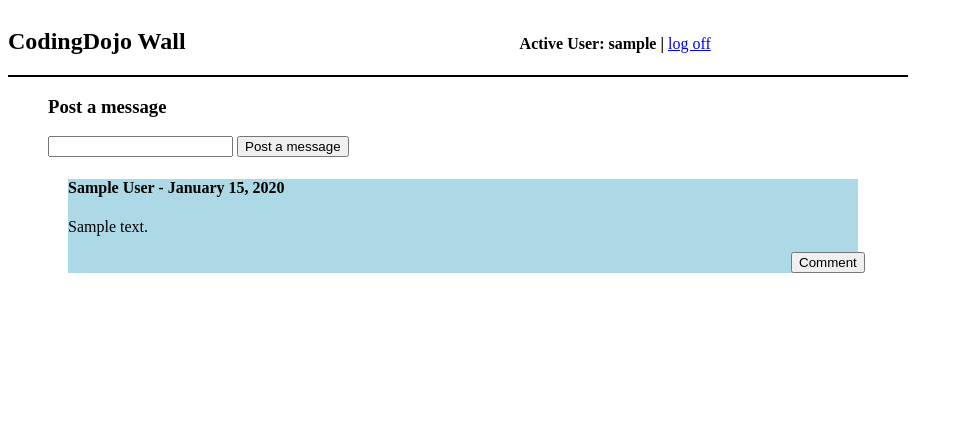
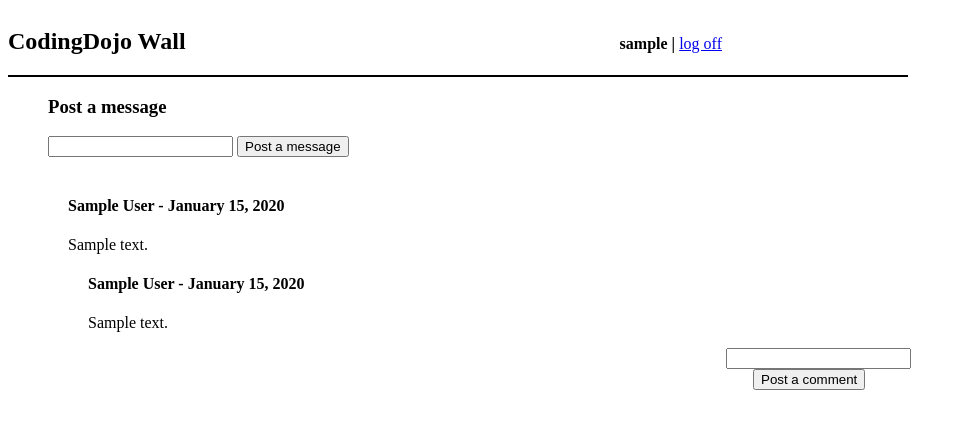
Before and after one commit to kristopher-merolla/Dojo-Week-4, a Flask app: page /thewall in a window 1280 px wide. Shown: the top 429 px of the page, without its empty margins (0-966 px from the left). Run offline with Flask 2, Linux system fonts and the light colour scheme; the visitor is signed in with stand-in values (Sample User, id 1); tables that the repository leaves empty hold one stand-in row (values such as "Sample post").

Commit message:
Finished The Wall, fully functional login/register, post a message, and comment on the message, multiple users

```diff
--- a/MySQL/assignments/the_wall/server.py
+++ b/MySQL/assignments/the_wall/server.py
@@ -31,9 +31,12 @@ def active_user():
 	if (session.get('active_user') == None): # if no active user, redirect to the login page
 		return redirect('/')
 	else:
+		# if the user is logged in, pull all posts and all comments from all users
 		query_posts = "SELECT posts.id,CONCAT(users.first_name,' ',users.last_name) AS name,posts.message,CONCAT(MONTHNAME(posts.created_at), ' ', DAY(posts.created_at), ', ', YEAR(posts.created_at)) AS date from posts join users on users.id = posts.user_id"
 		posts = mysql.query_db(query_posts)
-		return render_template('active.html', all_posts = posts) # if active user is available, go to the wall (active.html)
+		query_comments = "SELECT comments.post_id, comments.user_id, comments.comment, CONCAT(MONTHNAME(comments.created_at), ' ', DAY(comments.created_at), ', ', YEAR(comments.created_at)) AS date, CONCAT(users.first_name,' ',users.last_name) AS name from comments join users on users.id = comments.user_id"
+		comments = mysql.query_db(query_comments)
+		return render_template('active.html', all_posts = posts, all_comments = comments) # if active user is available, go to the wall (active.html)
 
 # PAGE TO LOGIN EXISTING USER
 @app.route('/login', methods=['POST'])
@@ -142,18 +145,27 @@ def new_post():
 			return redirect('/thewall')
 	# if we are dealing with a new comment (NOT a new post)
 	if (request.form['new_post'] == 'new_comment'):
-		print "new comment"
-		return	redirect('/thewall/comment')
+		print "new comment coming..."
+		# if the comment is blank, return to the wall
+		if (len(request.form['comment_post']) == 0):
+			return redirect('/thewall')
+		# else (if the comment is NOT blank) post the comment and return to the wall
+		else:
+			grab_user_id = "SELECT id FROM users WHERE email = :email"
+			grab_data = {'email': session['active_user']}
+			post_id = int(request.form['post_index'])
+			print "len not 0"
+			user_id = mysql.query_db(grab_user_id, grab_data)[0]['id']
+			comment = request.form['comment_post']
+
+			new_comment = "INSERT INTO comments (post_id, user_id, comment, created_at, updated_at) VALUES (:post_id, :user_id, :comment, NOW(), NOW())"
+			comment_data = {'post_id': post_id, 'user_id': user_id, 'comment': comment}
+			mysql.query_db(new_comment,comment_data)
+			print "new comment added to database"
+			return	redirect('/thewall')
 
 
-@app.route('/thewall/comment') # redirect to here when login successful
-def active_comment():
-	if (session.get('active_user') == None): # if no active user, redirect to the login page
-		return redirect('/')
-	else:
-		query_posts = "SELECT posts.id,CONCAT(users.first_name,' ',users.last_name) AS name,posts.message,CONCAT(MONTHNAME(posts.created_at), ' ', DAY(posts.created_at), ', ', YEAR(posts.created_at)) AS date from posts join users on users.id = posts.user_id"
-		posts = mysql.query_db(query_posts)
-		return render_template('active.html', all_posts = posts) # if active user is available, go to the wall (active.html)
+
 
 
 app.run(debug=True)
--- a/MySQL/assignments/the_wall/static/css/wall_styles.css
+++ b/MySQL/assignments/the_wall/static/css/wall_styles.css
@@ -12,7 +12,7 @@
 
 #header {
 	display: inline-block;
-	padding-right: 330px;
+	padding-right: 430px;
 }
 
 #active_user {
@@ -31,9 +31,16 @@
 
 .post {
 	margin-left: 20px;
-	background-color: lightblue;
 }
 
 #comment_button {
-	margin-left: 723px;
+	margin-left: 685px;
 }
+
+#comment_box {
+	margin-left: 20px;
+}
+
+#comment_post {
+	margin-left: 658px;
+}
--- a/MySQL/assignments/the_wall/templates/active.html
+++ b/MySQL/assignments/the_wall/templates/active.html
@@ -9,7 +9,7 @@
 		<div id="top_bar">
 			<h2 id="header">CodingDojo Wall</h2>
 			<div id="right_header">
-				<h4 id="active_user">Active User: {{session['active_user']}} | </h4>
+				<h4 id="active_user">{{session['active_user']}} | </h4>
 				<a href="/">log off</a>
 			</div>
 		</div>
@@ -20,15 +20,27 @@
 				<input type="hidden" name="new_post" value="new_post"> <!-- Hidden value to now if we're making a new post -->
 				<input type="submit" value="Post a message">
 			</form>
+			<br>
 			{% for post in all_posts %}
 				<div class="post">
 					<h4>{{ post['name'] }} - {{ post['date'] }}</h4>
 					<p>{{ post['message'] }}</p>
+					{% for comment in all_comments %}
+						<div id="comment_box">
+						{% if (comment['post_id'] == post['id']): %}
+							<h4>{{ comment['name'] }} - {{ comment['date'] }}</h4>
+							<p>{{ comment['comment'] }}</p>
+						{% endif %}
+						</div>
+					{% endfor %}
 					<form action='/post' method='POST'>
 						<input type="hidden" name="new_post" value="new_comment"> <!-- Hidden value to now if we're making a new comment -->
-						<input type="submit" value="Comment" id="comment_button">
+						<input type="hidden" name="post_index" value="{{ post['id'] }}"> <!-- Hidden value to now if we're making a new comment -->
+						<input type="text" name="comment_post" id="comment_post">
+						<input type="submit" value="Post a comment" id="comment_button">
 					</form>
 				</div>
+				<br>
 			{% endfor %}
 		</div>
 	</div>
```
